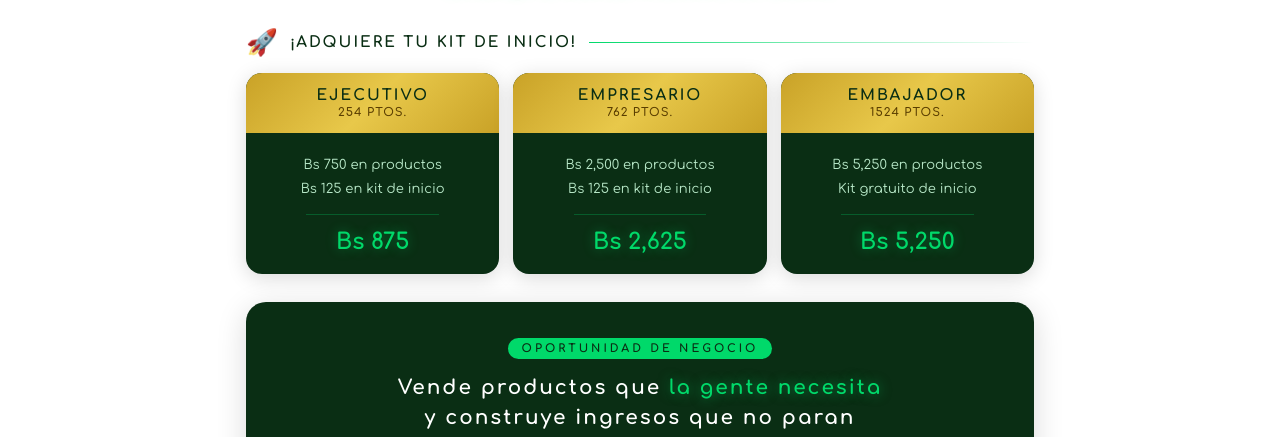
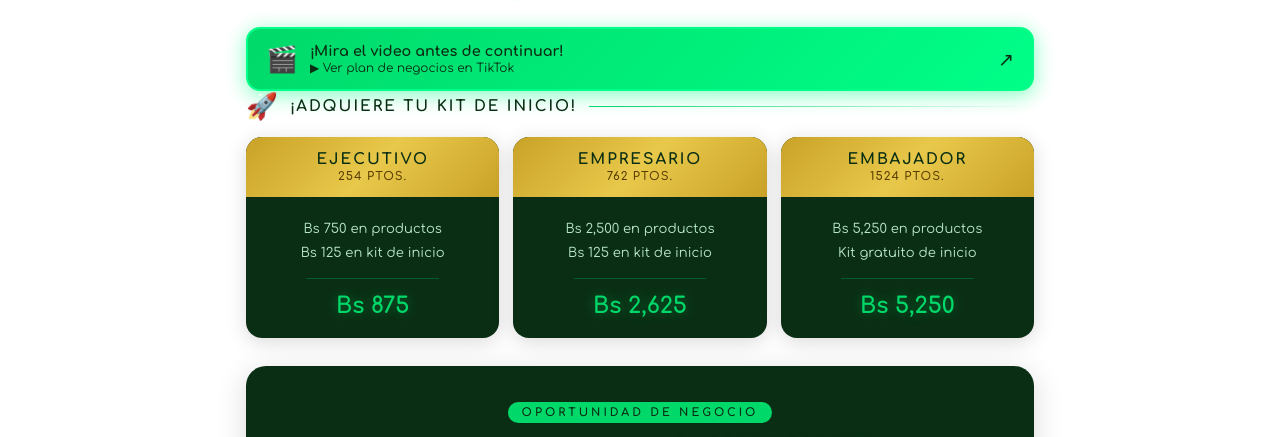
Before and after one commit to lozanojancoarminda-cloud/Catalogo_Arminda, a plain HTML site: page formacion.html in a window 1280 px wide. Shown: the part 295-732 px from the top of the page. Drawn offline with Linux system fonts and the light colour scheme.

Commit message:
Update formacion.html

```diff
--- a/formacion.html
+++ b/formacion.html
@@ -260,6 +260,15 @@
     <h2>Plan de Negocios y Beneficios</h2>
     <p class="sub">Construye tu libertad financiera con Bioliffe</p>
   </div>
+      <a href="https://vt.tiktok.com/ZSHQn2F8j/" target="_blank" style="display:flex;align-items:center;gap:12px;text-decoration:none;background:linear-gradient(135deg,#00d96a,#00ff88);border-radius:14px;padding:14px 18px;box-shadow:0 4px 20px rgba(0,255,136,0.5);border:2px solid #00ff88;">
+      <span style="font-size:1.6rem;flex-shrink:0;">🎬</span>
+      <div style="flex:1;">
+        <div style="color:#0a2e14;font-weight:700;font-size:0.9rem;">¡Mira el video antes de continuar!</div>
+        <div style="color:#0a2e14;font-size:0.75rem;margin-top:2px;">▶ Ver plan de negocios en TikTok</div>
+      </div>
+      <span style="color:#0a2e14;font-size:1.2rem;">↗</span>
+    </a>
+
 
   <!-- KIT DE INICIO -->
   <div class="bloque-titulo" style="margin-top:0;">
```
